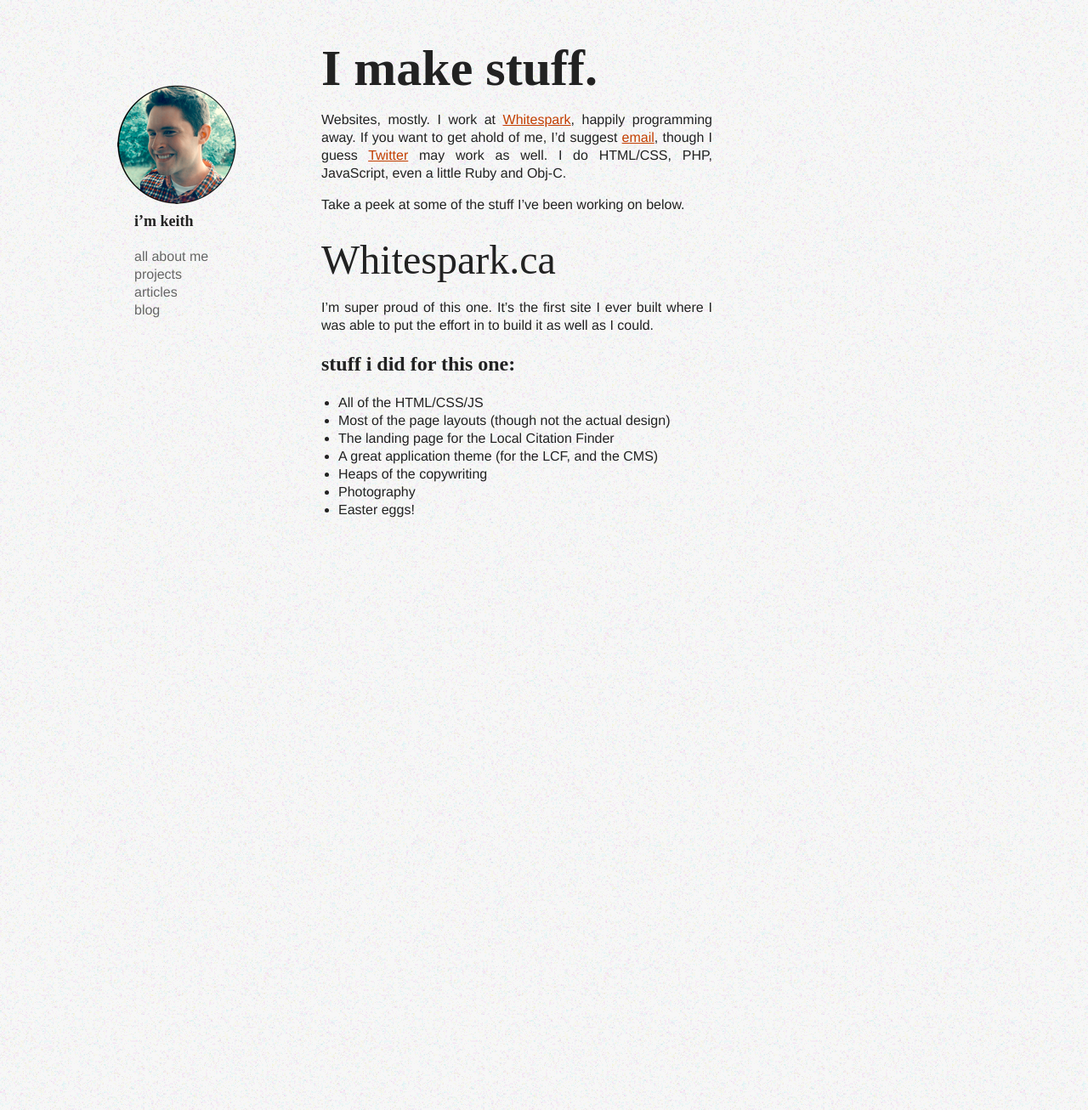
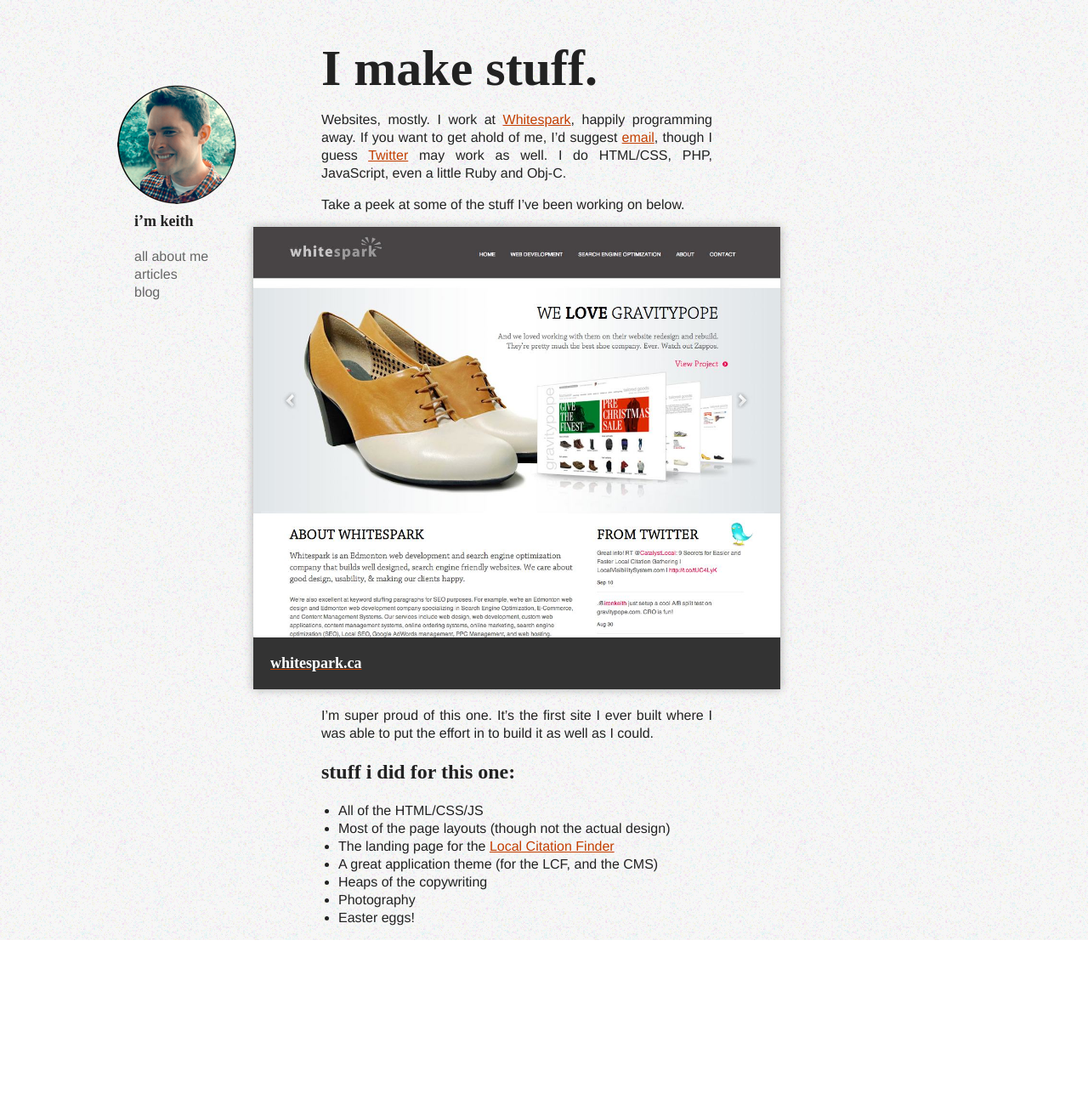
Before and after one commit to kslgrd/keithsilgard.com, a Jekyll site: the page built from index.html, in a window 1280 px wide. Shown: the whole page at 85% size. Built offline with Jekyll 4.4.1, drawn with Linux system fonts in a browser that asks for light colours; nearby versions of some CDN libraries.

Commit message:
Added some zazz. Had an idea for the footer, so I just hacked it in so I don't forget.

```diff
--- a/_includes/header.html
+++ b/_includes/header.html
@@ -1,12 +1,11 @@
 <aside id="site-sitebar">
 	<header>
-		<img src="/images/me-icon.png" alt="Me">
+		<a href="/"><img src="/images/me-icon.png" alt="Me"></a>
 		<h6>I’m Keith</h6>
 	</header>
 	<nav>
 		<ul>
 			<li><a href="#">all about me</a></li>
-			<li><a href="#">projects</a></li>
 			<li><a href="#">articles</a></li>
 			<li><a href="#">blog</a></li>
 		</ul>
--- a/_layouts/default.html
+++ b/_layouts/default.html
@@ -26,7 +26,13 @@
 
 <body>
 
+	<div id="content">
 	{{ content }}
+	</div>
+
+	<footer id="site-footer">
+		<h1 id="hey_holy_shit!">Hey Holy Shit!</h1>
+	</footer>
 
 	<script src="//ajax.googleapis.com/ajax/libs/jquery/1.6.2/jquery.min.js"></script>
 	<script>!window.jQuery && document.write(unescape('%3Cscript src="/js/libs/jquery-1.6.2.min.js"%3E%3C/script%3E'))</script>
--- a/css/main.css
+++ b/css/main.css
@@ -398,7 +398,7 @@ blockquote {
 .container {
   width: 100%; }
 
-.col_1, .col_2, .col_3, .col_quarter, #site-sitebar, .col_4, .col_third, .col_5, .col_6, .col_half, .main, .col_7, .col_8, .col_two_thirds, .col_9, .col_three_quarters, .col_10, .col_11, .col_12, .col_full,
+.col_1, .col_2, .col_3, .col_quarter, #site-sitebar, .col_4, .col_third, .col_5, .col_6, .col_half, .main, .col_7, .main, .col_8, .col_two_thirds, .col_9, .col_three_quarters, .col_10, .col_11, .col_12, .col_full,
 .col_quarter, .col_third, .col_half, .main, .col_two_thirds, .col_three_quarters, .col_full {
   float: left;
   margin: 0 2%;
@@ -431,8 +431,10 @@ blockquote {
   visibility: hidden;
   width: 0; }
 
-.clearfix:before,
+.clearfix:before, .main figure figcaption:before,
 .clearfix:after,
+.main figure figcaption:after, .main figure
+figcaption:after,
 .container:before,
 .container:after {
   content: '.';
@@ -444,7 +446,7 @@ blockquote {
   width: 0;
   height: 0; }
 
-.clearfix:after,
+.clearfix:after, .main figure figcaption:after,
 .container:after {
   clear: both; }
 
@@ -460,7 +462,8 @@ blockquote {
  */
 @media only screen and (min-width: 768px) {
   .col_1, .col_2, .col_3, .col_quarter, #site-sitebar, .col_4, .col_third, .col_5, .col_6, .col_half, .main,
-  .col_7, .col_8, .col_two_thirds, .col_9, .col_three_quarters, .col_10, .col_11, .col_12, .col_full {
+  .col_7,
+  .main, .col_8, .col_two_thirds, .col_9, .col_three_quarters, .col_10, .col_11, .col_12, .col_full {
     margin: 0 1.302083333%; }
 
   .col_1 {
@@ -481,7 +484,7 @@ blockquote {
   .col_6, .col_half, .main {
     width: 47.395833333%; }
 
-  .col_7 {
+  .col_7, .main {
     width: 55.729166667%; }
 
   .col_8, .col_two_thirds {
@@ -573,7 +576,8 @@ blockquote {
     width: 960px; }
 
   .col_1, .col_2, .col_3, .col_quarter, #site-sitebar, .col_4, .col_third, .col_5, .col_6, .col_half, .main,
-  .col_7, .col_8, .col_two_thirds, .col_9, .col_three_quarters, .col_10, .col_11, .col_12, .col_full {
+  .col_7,
+  .main, .col_8, .col_two_thirds, .col_9, .col_three_quarters, .col_10, .col_11, .col_12, .col_full {
     margin: 0 10px; }
 
   .col_1 {
@@ -594,7 +598,7 @@ blockquote {
   .col_6, .col_half, .main {
     width: 460px; }
 
-  .col_7 {
+  .col_7, .main {
     width: 540px; }
 
   .col_8, .col_two_thirds {
@@ -611,15 +615,108 @@ blockquote {
 
   .col_12, .col_full {
     width: 940px; } }
-body {
-  background: #fafafa url(/images/bg-colorful-noise.gif); }
+@-webkit-keyframes pulse {
+  0% {
+    -webkit-transform: scale(1); }
 
+  50% {
+    -webkit-transform: scale(1.1); }
+
+  100% {
+    -webkit-transform: scale(1); } }
+
+@-moz-keyframes pulse {
+  0% {
+    -moz-transform: scale(1); }
+
+  50% {
+    -moz-transform: scale(1.1); }
+
+  100% {
+    -moz-transform: scale(1); } }
+
+@-ms-keyframes pulse {
+  0% {
+    -ms-transform: scale(1); }
+
+  50% {
+    -ms-transform: scale(1.1); }
+
+  100% {
+    -ms-transform: scale(1); } }
+
+@-o-keyframes pulse {
+  0% {
+    -o-transform: scale(1); }
+
+  50% {
+    -o-transform: scale(1.1); }
+
+  100% {
+    -o-transform: scale(1); } }
+
+@keyframes pulse {
+  0% {
+    transform: scale(1); }
+
+  50% {
+    transform: scale(1.1); }
+
+  100% {
+    transform: scale(1); } }
+
+#site-sitebar header img:hover {
+  -webkit-animation-name: pulse;
+  -webkit-animation-duration: 0.25s;
+  -webkit-animation-timing-function: ease-out;
+  -moz-animation-name: pulse;
+  -moz-animation-duration: 0.25s;
+  -moz-animation-timing-function: ease-out;
+  -ms-animation-name: pulse;
+  -ms-animation-duration: 0.25s;
+  -ms-animation-timing-function: ease-out;
+  -o-animation-name: pulse;
+  -o-animation-duration: 0.25s;
+  -o-animation-timing-function: ease-out;
+  animation-name: pulse;
+  animation-duration: 0.25s;
+  animation-timing-function: ease-out; }
 #site-sitebar a {
   color: #666;
   text-decoration: none; }
   #site-sitebar a:hover {
     color: #7d2a00;
     text-decoration: underline; }
+
+.main img {
+  width: 100%; }
+.main figure {
+  -webkit-box-shadow: 0 0 10px #aaaaaa;
+  -moz-box-shadow: 0 0 10px #aaaaaa;
+  box-shadow: 0 0 10px #aaaaaa;
+  display: block;
+  margin-bottom: 20px;
+  position: relative; }
+  .main figure figcaption {
+    background: #333;
+    color: #fff;
+    display: block;
+    font-weight: normal;
+    padding: 0 20px; }
+
+#content {
+  background: #fafafa url(/images/bg-colorful-noise.gif);
+  margin-bottom: 200px;
+  position: relative;
+  z-index: 2; }
+
+#site-footer {
+  background: #333;
+  bottom: 0;
+  height: 200px;
+  position: fixed;
+  width: 100%;
+  z-index: 1; }
 
 /**
  * Anything smaller than an iPad in portrait
@@ -646,6 +743,9 @@ body {
 
   .main {
     margin-top: 20px; }
+    .main figure {
+      display: block;
+      width: 100%; }
 
   #site-sitebar {
     margin-top: 100px; }
@@ -656,3 +756,11 @@ body {
 /**
  * Anything bigger...
  */
+@media only screen and (min-width: 960px) {
+  .main {
+    width: 460px; }
+    .main figure {
+      display: block;
+      margin-left: -80px;
+      margin-right: -80px;
+      width: 620px; } }
--- a/index.html
+++ b/index.html
@@ -8,7 +8,7 @@ description: This is Keith’s site. He does stuff here. If you're a geek, you j
 
 	{% include header.html %}
 
-	<div id="home" class="main">
+	<div class="main">
 
 		<section id="intro">
 
@@ -22,7 +22,10 @@ description: This is Keith’s site. He does stuff here. If you're a geek, you j
 
 		<section id="whitespark">
 
-			<h2 id="whitespark.ca">Whitespark.ca</h2>
+			<figure class="overlay">
+				<img src="/images/projects/whitespark-home.jpg" alt="Whitespark.ca">
+				<a href="http://www.whitespark.ca/"><figcaption><h6>Whitespark.ca</h6></figcaption></a>
+			</figure>
 
 			<p>I’m super proud of this one. It’s the first site I ever built where I was able to put the effort in to build it as well as I could.</p>
 
@@ -31,7 +34,7 @@ description: This is Keith’s site. He does stuff here. If you're a geek, you j
 			<ul>
 				<li>All of the HTML/CSS/JS</li>
 				<li>Most of the page layouts (though not the actual design)</li>
-				<li>The landing page for the Local Citation Finder</li>
+				<li>The landing page for the <a href="http://www.whitespark.ca/local-citation-finder/">Local Citation Finder</a></li>
 				<li>A great application theme (for the LCF, and the CMS)</li>
 				<li>Heaps of the copywriting</li>
 				<li>Photography</li>
```
Also changed, not shown: css/main.scss (+48 -4 lines), css/zazz.scss (+43 -0 lines), images/projects/whitespark-home.jpg (added).
